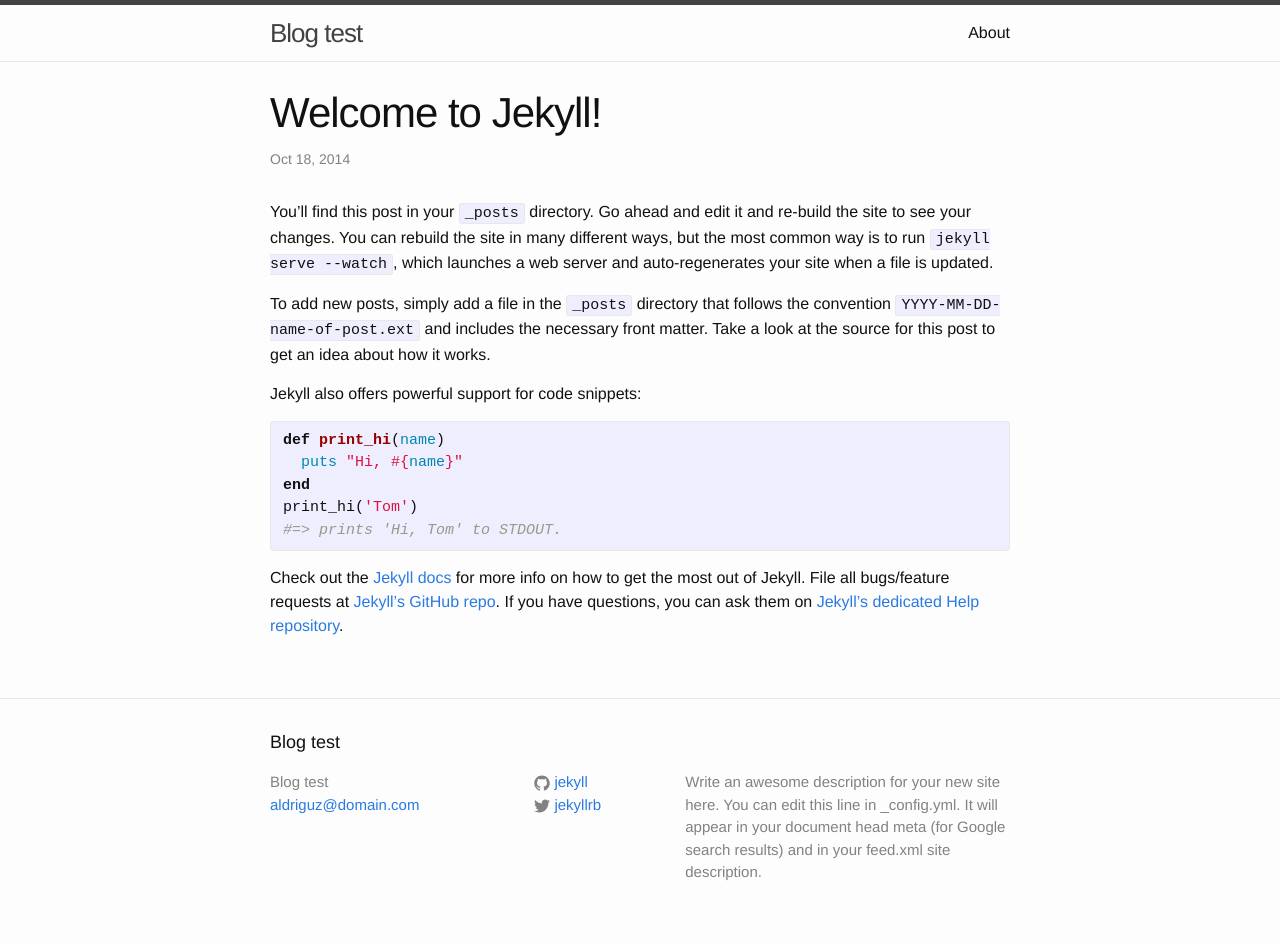
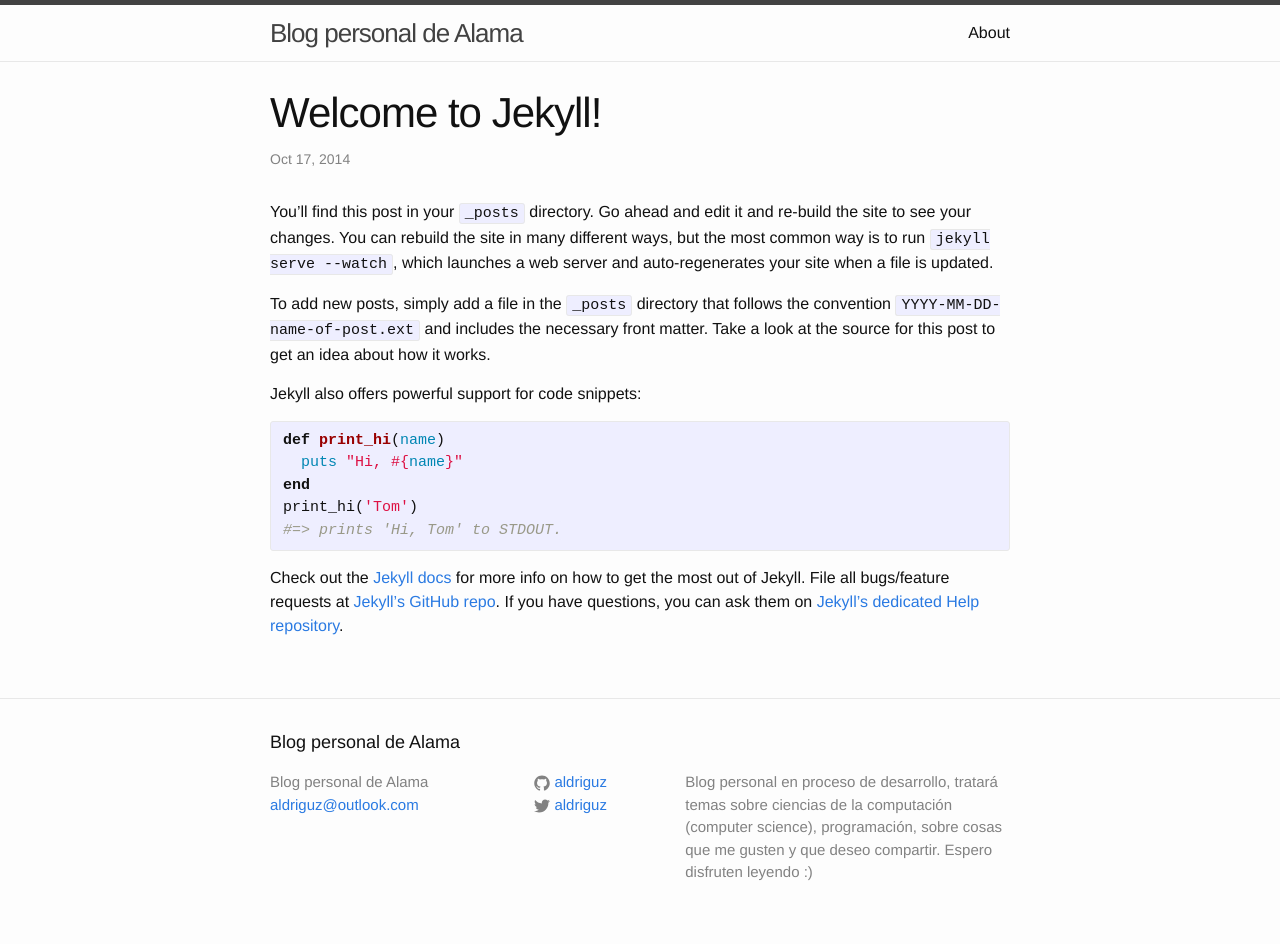
Before and after one commit to aldriguz/aldriguz.github.io, a Jekyll site: the page built from _posts/2014-10-18-welcome-to-jekyll.markdown, in a window 1280 px wide. Built offline with Jekyll 4.4.1, drawn with Linux system fonts in a browser that asks for light colours.

Commit message:
Titulo y descripcion de blog

```diff
--- a/_config.yml
+++ b/_config.yml
@@ -1,14 +1,16 @@
 # Site settings
-title: Blog test
-email: aldriguz@domain.com
+title: Blog personal de Alama
+email: aldriguz@outlook.com
+timezone: America/Lima
 description: > # this means to ignore newlines until "baseurl:"
-  Write an awesome description for your new site here. You can edit this
-  line in _config.yml. It will appear in your document head meta (for
-  Google search results) and in your feed.xml site description.
+  Blog personal en proceso de desarrollo, tratará temas sobre
+  ciencias de la computación (computer science), programación,
+  sobre cosas que me gusten y que deseo compartir.
+  Espero disfruten leyendo :)
 baseurl: "" # the subpath of your site, e.g. /blog/
-url: "http://yourdomain.com" # the base hostname & protocol for your site
-twitter_username: jekyllrb
-github_username:  jekyll
+url: "http://aldriguz.github.io" # the base hostname & protocol for your site
+twitter_username: aldriguz
+github_username:  aldriguz
 
 # Build settings
 markdown: kramdown
--- a/_posts/2014-10-18-welcome-to-jekyll.markdown
+++ b/_posts/2014-10-18-welcome-to-jekyll.markdown
@@ -3,6 +3,7 @@
 title:  "Welcome to Jekyll!"
 date:   2014-10-18 01:00:24
 categories: jekyll update
+tags: hola mundo
 ---
 You’ll find this post in your `_posts` directory. Go ahead and edit it and re-build the site to see your changes. You can rebuild the site in many different ways, but the most common way is to run `jekyll serve --watch`, which launches a web server and auto-regenerates your site when a file is updated.
 
```
Also changed, not shown: 7 other files.
